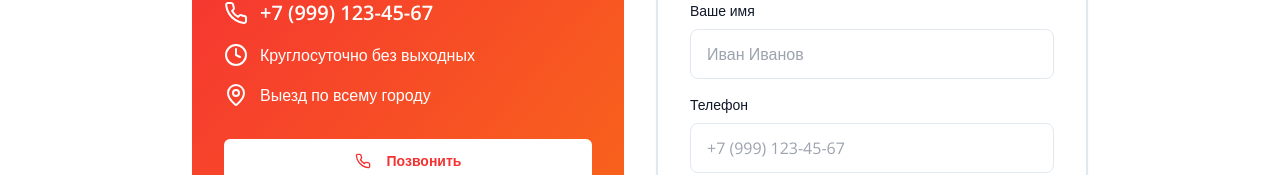
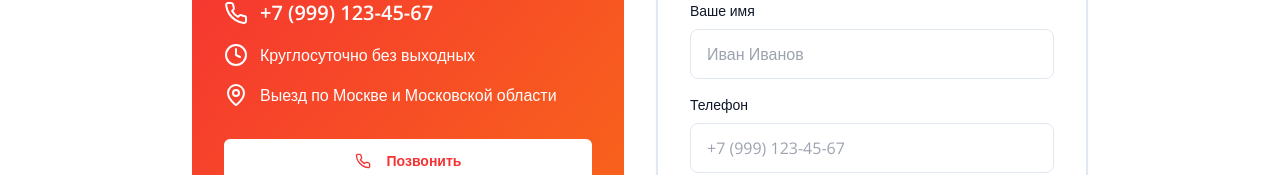
Before and after one commit to pr-poehali-dev/pipe-thawing-website, a React (Vite) app: page / in a window 1280 px wide. Shown: the part 1802-1977 px from the top of the page. Built offline with nearby package versions, Linux system fonts and the light colour scheme.

Commit message:
Уточнение текста выезда услуги

```diff
--- a/src/pages/Index.tsx
+++ b/src/pages/Index.tsx
@@ -135,7 +135,7 @@ const Index = () => {
                 </div>
                 <div className="flex items-center gap-3">
                   <Icon name="MapPin" size={24} />
-                  <span>Выезд по всему городу</span>
+                  <span>Выезд по Москве и Московской области</span>
                 </div>
               </div>
               <Button
```
